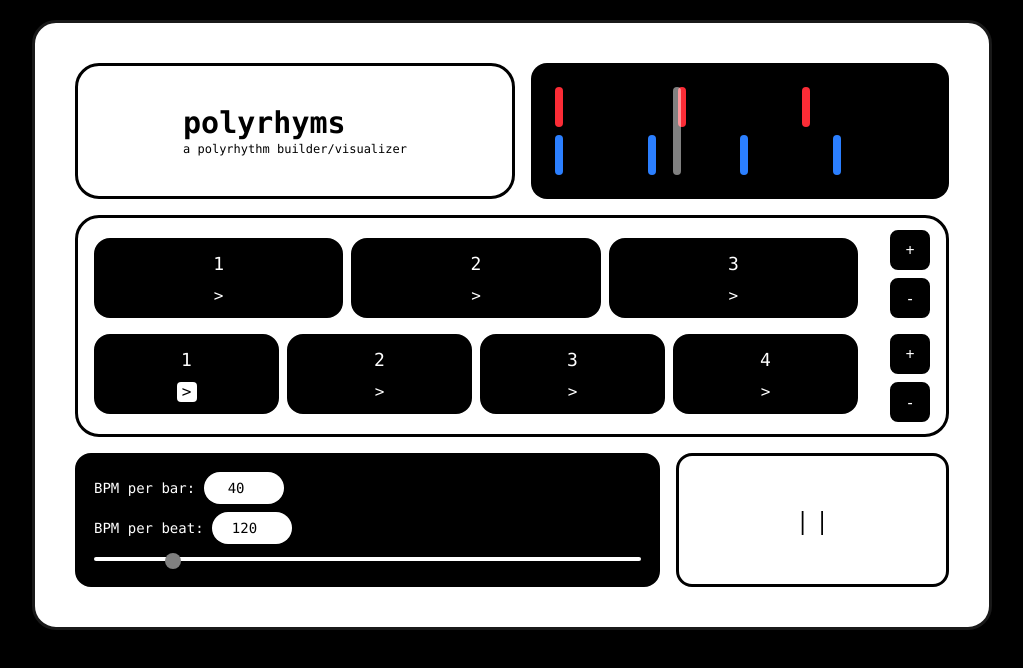
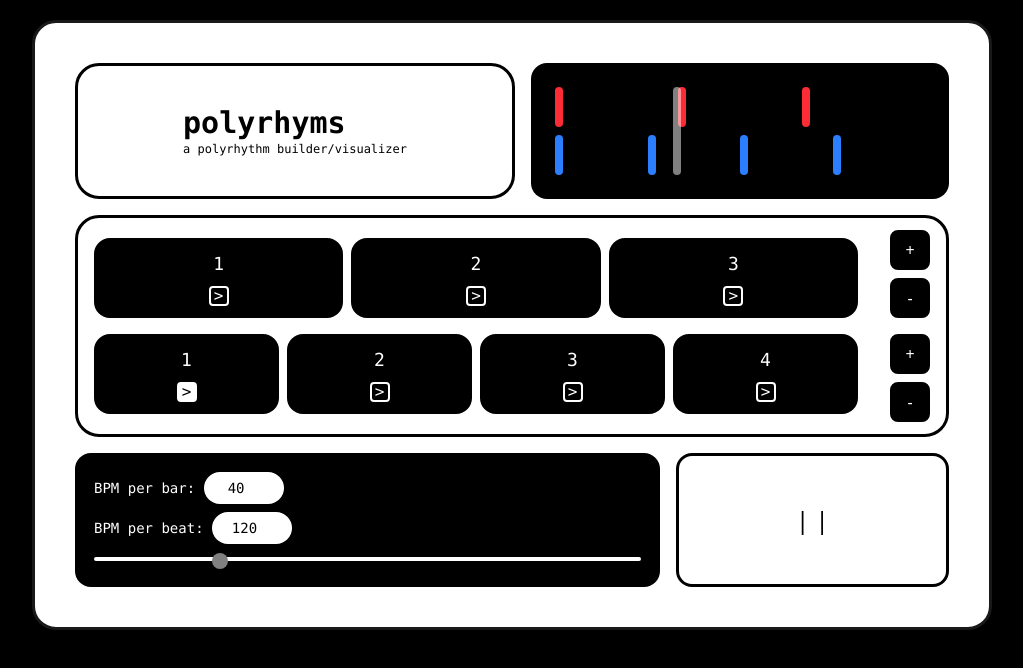
Before and after one commit to shaubby/polyrhyms, a React (Vite) app: page / in a window 1280 px wide. Shown: the top 668 px of the page, without its empty margins (128-1151 px from the left). Built offline with nearby package versions, Linux system fonts and the light colour scheme.

Commit message:
small fixes

```diff
--- a/src/Beat.jsx
+++ b/src/Beat.jsx
@@ -8,10 +8,10 @@ function Beat(props) {
 
     return (
         <>
-        <div onClick={props.click} className={"select-none font-mono flex items-center justify-center min-w-8 flex-1 h-20 border-3 rounded-2xl " + colorsList[props.type]}>
+        <div onClick={props.click} className={"select-none font-mono flex items-center justify-center min-w-6 flex-1 h-20 border-3 rounded-2xl " + colorsList[props.type]}>
             <div>
             <p className={"text-lg text-center " + (props.type==1 ? "text-black" : "text-white")}>{props.number}</p>
-            <div onClick = {props.accentClick} className={'flex items-center justify-center mt-2 text-md w-5 h-5 rounded-sm ' + (props.accent ? (props.type==1 ? 'text-white bg-black' : 'text-black bg-white') : (props.type==0 ? 'text-white bg-black' : 'text-black bg-white'))}><p className='text-center'>{'>'}</p></div>
+            <div onClick = {props.accentClick} className={' border-2 flex items-center justify-center mt-2 text-md w-5 h-5 rounded-sm ' + (props.accent ? (props.type==1 ? 'text-white bg-black ' : 'text-black bg-white ') : (props.type==0 ? 'text-white bg-black ' : 'text-black bg-white ')) + (props.type==1 ? " border-black" : " border-white")}><p className='text-center'>{'>'}</p></div>
             </div>
         </div>
         </>
--- a/src/Row.jsx
+++ b/src/Row.jsx
@@ -205,7 +205,7 @@ function Row(props) {
 
 
     return (
-        <div className='min-h-full min-w-full flex items-center justify-center'>
+        <div className='min-h-full w-full flex items-center justify-center'>
         <div  className='w-12/13 sm:w-12/13 lg:w-4/5 xl:w-3/4 p-2 text-center sm:text-left sm:p-10 bg-white border-3 border-lightgray my-5 rounded-3xl flex flex-col gap-4'>
             <div className='flex flex-col sm:flex-row gap-2 sm:gap-4'>
             <div className='flex-1 sm:p-2 sm:border-black sm:border-3 bg-white rounded-3xl flex items-center justify-center'>
@@ -220,15 +220,15 @@ function Row(props) {
                 </div>
             </div>
         <div className={" bg-white border-black border-3 flex flex-row rounded-3xl"}>
-            <div className='flex-auto flex flex-col justify-center gap-2 sm:gap-4'>
-                <div className={"flex mx-2 sm:mx-4 gap-1 sm:gap-2"} >
+            <div className='flex-auto flex flex-col justify-center gap-2 sm:gap-4 overflow-x-auto'>
+                <div className={"flex mx-2 sm:mx-4 gap-1 sm:gap-2 "} >
                     {buttons1.map((button, index) => ( <Beat accentClick = {(event) => handleAccent1(event,index)} key={index} number={index+1} click={() => handleClick1(index)} accent={accent1[index]} type={buttons1[index]}/>))}
                 </div>
-                <div className={"flex mx-2 sm:mx-4 gap-1 sm:gap-2"}>
+                <div className={"flex mx-2 sm:mx-4 gap-1 sm:gap-2 "}>
                     {buttons2.map((button, index) => ( <Beat accentClick = {(event) => handleAccent2(event,index)} number={index+1} click={() => handleClick2(index)} accent={accent2[index]} type={buttons2[index]} key={index}/>))}
                 </div>
             </div>
-            <div className='flex-none mr-2  sm:mr-4 sm:ml-4 mb-2'>
+            <div className='flex mr-2  sm:mr-4 sm:ml-4 mb-2'>
                 <div className={"flex flex-col"}>
                     <Button key= {23} icon='+' click={() => handleBeat(1)}/>
                     <Button key= {24} icon='-' click={() => handleBeat(-1)}/>
@@ -244,7 +244,7 @@ function Row(props) {
                 BPM per beat: <input type="number" value={bpm*buttons1.length} onChange={handleBpm2} className='text-center h-8 p-2 text-black bg-white rounded-full w-20'></input></p>
                 <div></div>
 
-                <input type="range" defaultValue={bpm} min="0" max="300" onChange={handleBpm} className='h-1 w-full'></input>
+                <input type="range" defaultValue={bpm} min="0" max="180" onChange={handleBpm} className='h-1 w-full'></input>
 
             </div>
         </div>
```
